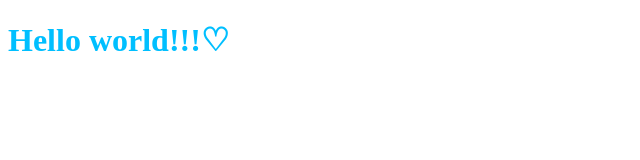
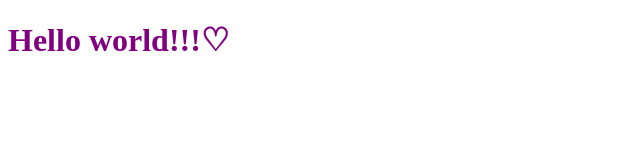
Before and after one commit to morchii/webproject2, a plain HTML site: page index.html in a window 1280 px wide. Shown: the whole page, without its empty margins (0-640 px from the left). Drawn offline with Linux system fonts and the light colour scheme.

Commit message:
cambio de color

```diff
--- a/css/styles.css
+++ b/css/styles.css
@@ -1,3 +1,3 @@
 h1 {
-color: #00bfff;
+color: purple;
 }
```
